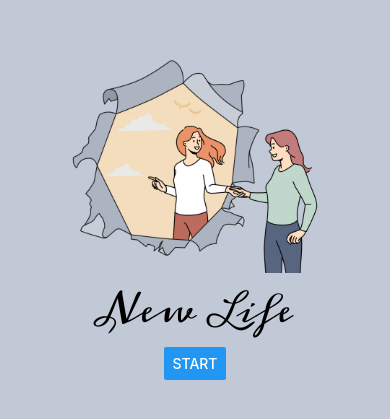
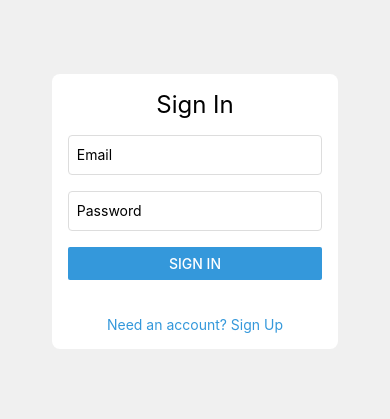
Before and after one commit to StebenC0912/MPR-Final, a React Native app in the folder mpr_final_project/: screen /authentication in a window 390 px wide. Before the commit this address had no page. Shown: the part 211-630 px from the top of the page. Built offline with nearby package versions, Linux system fonts and the light colour scheme.

Commit message:
update auth firebase

```diff
--- a/mpr_final_project/App.js
+++ b/mpr_final_project/App.js
@@ -7,8 +7,9 @@ import { createStackNavigator } from '@react-navigation/stack';
 
 import IntroScreen from './screens/IntroScreen';
 import PickGenderScreen from './screens/PickGenderScreen';
+import AuthenticationScreen from './screens/authenticationScreen';
+const Stack = createStackNavigator();
 
-const Stack = createStackNavigator();
 
 export default function App() {
   const [fontsLoaded, fontError] = useFonts({
@@ -31,6 +32,7 @@ export default function App() {
       {/* <View style={styles.container} onLayout={onLayoutRootView}> */}
           <Stack.Navigator initialRouteName="Intro">
             <Stack.Screen name="Intro" component={IntroScreen} options={{headerShown: false}}/>
+            <Stack.Screen name="authentication" component={AuthenticationScreen} options={{headerShown: false}}/>
             <Stack.Screen name="PickGender" component={PickGenderScreen} options={{headerShown: false}}/>
           </Stack.Navigator>
       {/* </View> */}
--- a/mpr_final_project/package.json
+++ b/mpr_final_project/package.json
@@ -9,12 +9,15 @@
     "web": "expo start --web"
   },
   "dependencies": {
+    "@react-native-firebase/app": "^19.2.2",
+    "@react-native-firebase/auth": "^19.2.2",
     "@react-navigation/native": "^6.1.17",
     "@react-navigation/stack": "^6.3.29",
     "expo": "~50.0.14",
     "expo-font": "~11.10.3",
     "expo-splash-screen": "^0.26.4",
     "expo-status-bar": "~1.11.1",
+    "firebase": "^10.11.0",
     "react": "18.2.0",
     "react-native": "0.73.6",
     "react-native-gesture-handler": "~2.14.0",
--- a/mpr_final_project/screens/IntroScreen.js
+++ b/mpr_final_project/screens/IntroScreen.js
@@ -13,7 +13,7 @@ const IntroScreen = ({navigation}) => {
         <Button
           title="Start"
           onPress={() =>
-            navigation.navigate('PickGender')
+            navigation.navigate('authentication')
           }
         />
       </View>
--- /dev/null
+++ b/mpr_final_project/screens/authenticationScreen.js
@@ -0,0 +1,176 @@
+import React, { useState, useEffect } from "react";
+import {
+  View,
+  Text,
+  TextInput,
+  TouchableOpacity,
+  ScrollView,
+  Button,
+  StyleSheet,
+} from "react-native";
+import { initializeApp } from "@firebase/app";
+import {
+  getAuth,
+  createUserWithEmailAndPassword,
+  signInWithEmailAndPassword,
+  onAuthStateChanged,
+  signOut,
+} from "@firebase/auth";
+
+const firebaseConfig = {
+  apiKey: "AIzaSyCq4IhbwrqWvt_5qfRhT3sO3THoVCJt4aw",
+  authDomain: "i-am-a-developer-9b27b.firebaseapp.com",
+  projectId: "i-am-a-developer-9b27b",
+  storageBucket: "i-am-a-developer-9b27b.appspot.com",
+  messagingSenderId: "235934729461",
+  appId: "1:235934729461:web:76ce89c232c818dfec71bc",
+  measurementId: "G-7HCWM7CXLS",
+};
+const app = initializeApp(firebaseConfig);
+
+const AuthScreen = ({
+  email,
+  setEmail,
+  password,
+  setPassword,
+  isLogin,
+  setIsLogin,
+  handleAuthentication,
+}) => {
+  return (
+    <View style={styles.authContainer}>
+      <Text style={styles.title}>{isLogin ? "Sign In" : "Sign Up"}</Text>
+
+      <TextInput
+        style={styles.input}
+        value={email}
+        onChangeText={setEmail}
+        placeholder="Email"
+        autoCapitalize="none"
+      />
+      <TextInput
+        style={styles.input}
+        value={password}
+        onChangeText={setPassword}
+        placeholder="Password"
+        secureTextEntry
+      />
+      <View style={styles.buttonContainer}>
+        <Button
+          title={isLogin ? "Sign In" : "Sign Up"}
+          onPress={handleAuthentication}
+          color="#3498db"
+        />
+      </View>
+
+      <View style={styles.bottomContainer}>
+        <Text style={styles.toggleText} onPress={() => setIsLogin(!isLogin)}>
+          {isLogin
+            ? "Need an account? Sign Up"
+            : "Already have an account? Sign In"}
+        </Text>
+      </View>
+    </View>
+  );
+};
+
+export default function AuthenticationScreen({ navigation }) {
+  const [email, setEmail] = useState("");
+  const [password, setPassword] = useState("");
+  const [user, setUser] = useState(null); // Track user authentication state
+  const [isLogin, setIsLogin] = useState(true);
+
+  const auth = getAuth(app);
+  useEffect(() => {
+    const unsubscribe = onAuthStateChanged(auth, (user) => {
+      setUser(user);
+    });
+
+    return () => unsubscribe();
+  }, [auth]);
+
+  const handleAuthentication = async () => {
+    try {
+      if (user) {
+        // If user is already authenticated, log out
+        navigation.navigate("PickGender");
+      } else {
+        // Sign in or sign up
+        if (isLogin) {
+          // Sign in
+          await signInWithEmailAndPassword(auth, email, password);
+          console.log("User signed in successfully!");
+          navigation.navigate("PickGender");
+        } else {
+          // Sign up
+          await createUserWithEmailAndPassword(auth, email, password);
+          console.log("User created successfully!");
+          setIsLogin(true); // Switch to login mode
+          setEmail(""); // Clear email field
+          setPassword(""); // Clear password field
+        }
+      }
+    } catch (error) {
+      console.error("Authentication error:", error.message);
+    }
+  };
+
+  return (
+    <ScrollView contentContainerStyle={styles.container}>
+      <AuthScreen
+        email={email}
+        setEmail={setEmail}
+        password={password}
+        setPassword={setPassword}
+        isLogin={isLogin}
+        setIsLogin={setIsLogin}
+        handleAuthentication={handleAuthentication}
+      />
+    </ScrollView>
+  );
+}
+const styles = StyleSheet.create({
+  container: {
+    flexGrow: 1,
+    justifyContent: "center",
+    alignItems: "center",
+    padding: 16,
+    backgroundColor: "#f0f0f0",
+  },
+  authContainer: {
+    width: "80%",
+    maxWidth: 400,
+    backgroundColor: "#fff",
+    padding: 16,
+    borderRadius: 8,
+    elevation: 3,
+  },
+  title: {
+    fontSize: 24,
+    marginBottom: 16,
+    textAlign: "center",
+  },
+  input: {
+    height: 40,
+    borderColor: "#ddd",
+    borderWidth: 1,
+    marginBottom: 16,
+    padding: 8,
+    borderRadius: 4,
+  },
+  buttonContainer: {
+    marginBottom: 16,
+  },
+  toggleText: {
+    color: "#3498db",
+    textAlign: "center",
+  },
+  bottomContainer: {
+    marginTop: 20,
+  },
+  emailText: {
+    fontSize: 18,
+    textAlign: "center",
+    marginBottom: 20,
+  },
+});
```
Also changed, not shown: mpr_final_project/screens/createCharacter.js (added, +10 -0 lines), mpr_final_project/assets/images/group.png (added), 1 other file (tests, documents, lock files or other folders).
